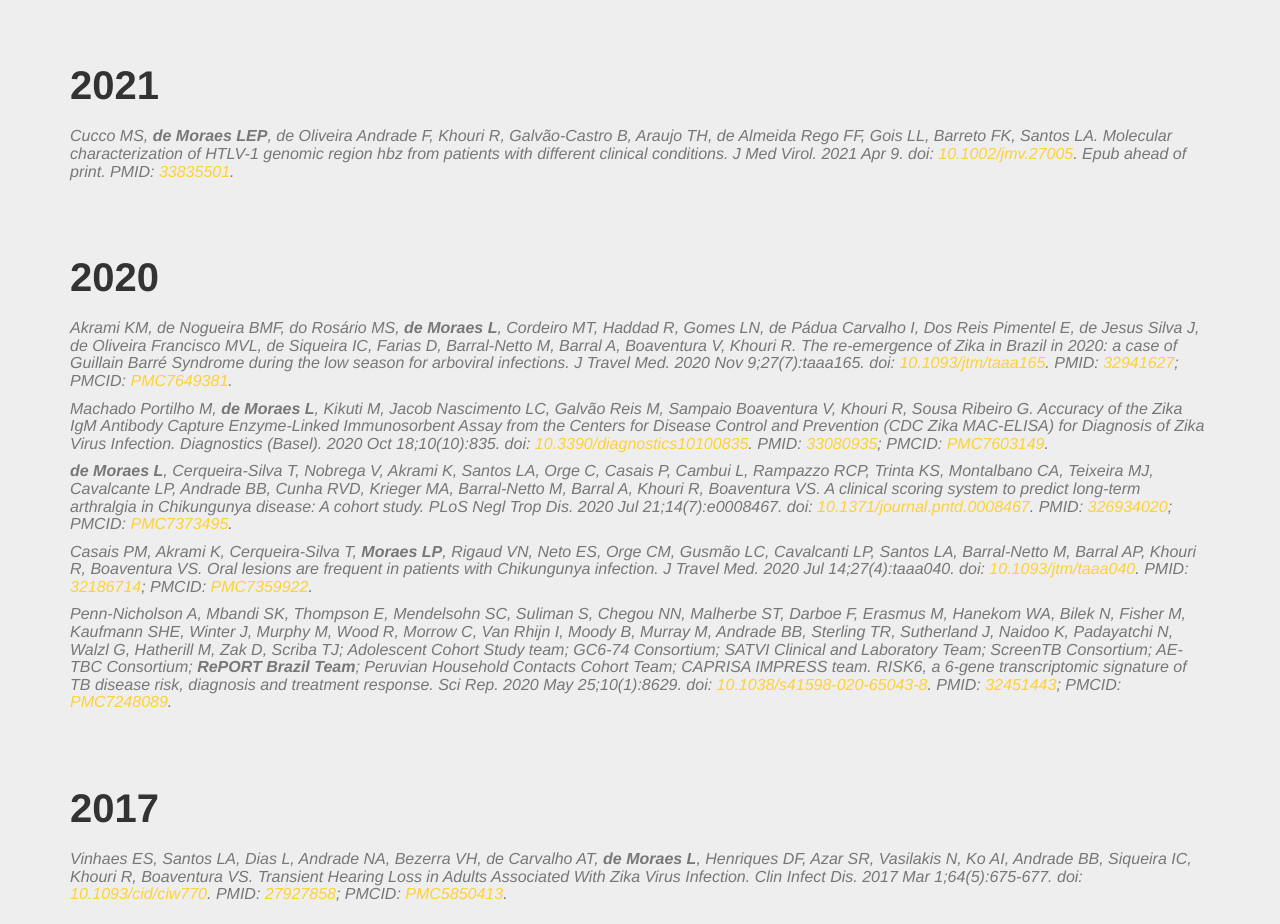
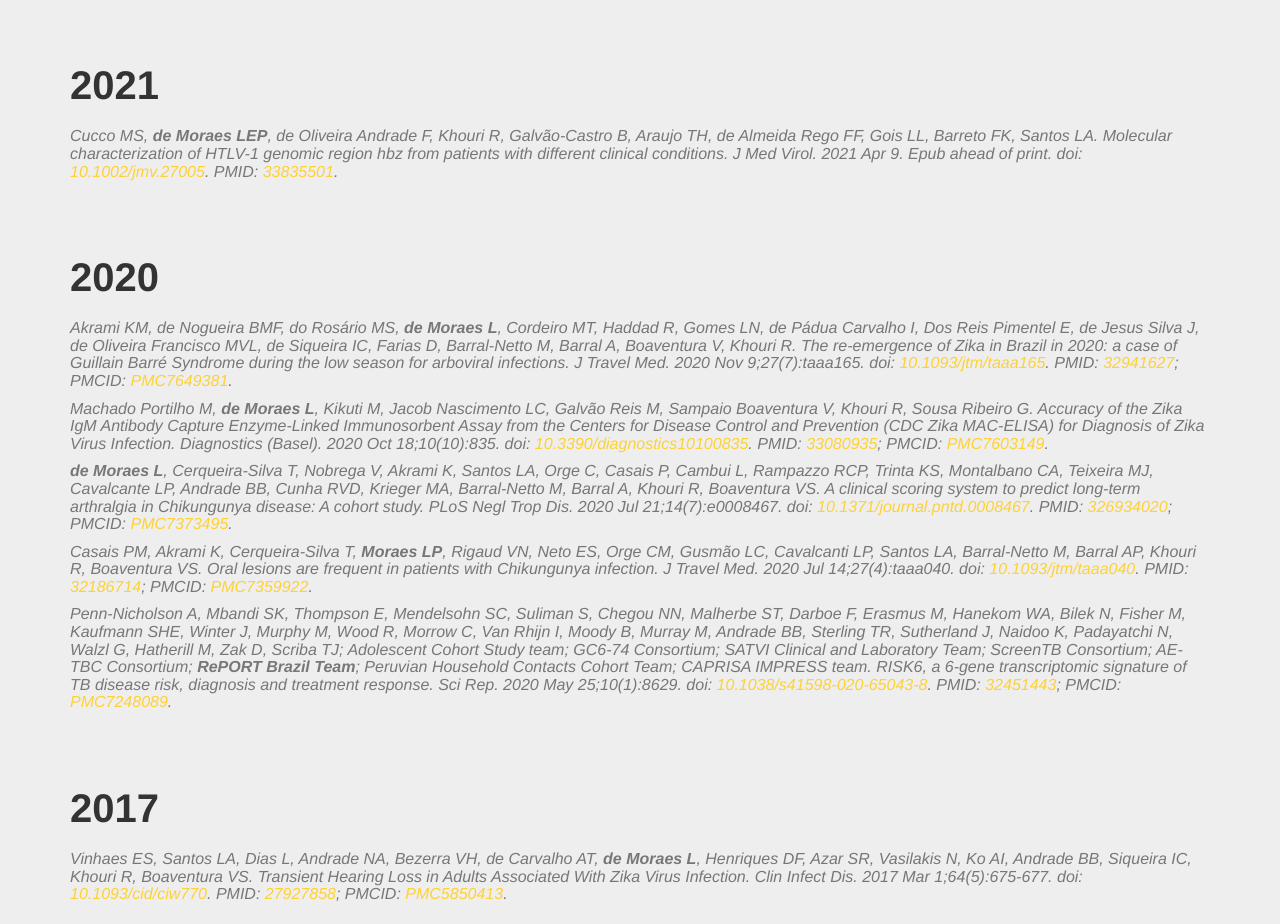
Before and after one commit to lpmor22/lpmor22.github.io, a website: page index.html in a window 1280 px wide. Shown: the part 960-1884 px from the top of the page. Drawn offline with nearby package versions, Linux system fonts and the light colour scheme; files that its build step writes are made by us from their sources.

Commit message:
Update index.html

```diff
--- a/index.html
+++ b/index.html
@@ -83,7 +83,7 @@
 				<h2 class="section-heading"><b>Publications</b></br></br></br></h2>
 				<h2 class="section-heading">2021</h2>
 				<h3 class="section-subheading text-muted">
-					Cucco MS, <b>de Moraes LEP</b>, de Oliveira Andrade F, Khouri R, Galvão-Castro B, Araujo TH, de Almeida Rego FF, Gois LL, Barreto FK, Santos LA. <i>Molecular characterization of HTLV-1 genomic region hbz from patients with different clinical conditions</i>. J Med Virol. 2021 Apr 9. doi: <a href="https://doi.org/10.1002/jmv.27005">10.1002/jmv.27005</a>. Epub ahead of print. PMID: <a href="https://pubmed.ncbi.nlm.nih.gov/33835501">33835501</a>.</h3>
+					Cucco MS, <b>de Moraes LEP</b>, de Oliveira Andrade F, Khouri R, Galvão-Castro B, Araujo TH, de Almeida Rego FF, Gois LL, Barreto FK, Santos LA. <i>Molecular characterization of HTLV-1 genomic region hbz from patients with different clinical conditions</i>. J Med Virol. 2021 Apr 9. Epub ahead of print. doi: <a href="https://doi.org/10.1002/jmv.27005">10.1002/jmv.27005</a>. PMID: <a href="https://pubmed.ncbi.nlm.nih.gov/33835501">33835501</a>.</h3>
 				<h2 class="section-heading">2020</h2>
 				<h3 class="section-subheading text-muted">
 					Akrami KM, de Nogueira BMF, do Rosário MS, <b>de Moraes L</b>, Cordeiro MT, Haddad R, Gomes LN, de Pádua Carvalho I, Dos Reis Pimentel E, de Jesus Silva J, de Oliveira Francisco MVL, de Siqueira IC, Farias D, Barral-Netto M, Barral A, Boaventura V, Khouri R. <i>The re-emergence of Zika in Brazil in 2020: a case of Guillain Barré Syndrome during the low season for arboviral infections</i>. J Travel Med. 2020 Nov 9;27(7):taaa165. doi: <a href="https://doi.org/10.1093/jtm/taaa165">10.1093/jtm/taaa165</a>. PMID: <a href="https://www.ncbi.nlm.nih.gov/pubmed/32941627">32941627</a>; PMCID: <a href="https://www.ncbi.nlm.nih.gov/pmc/articles/PMC7649381">PMC7649381</a>.</p>
```
